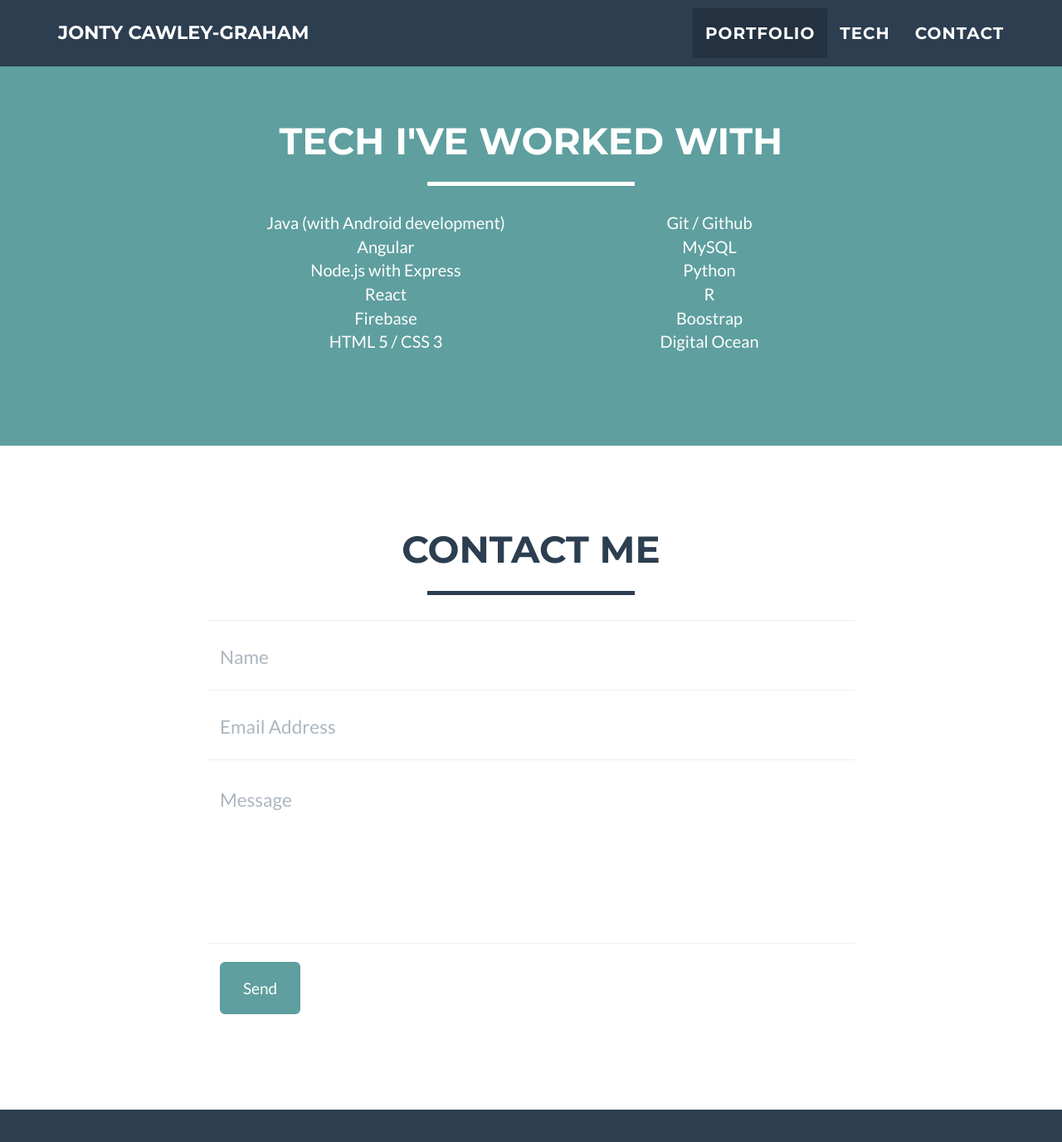
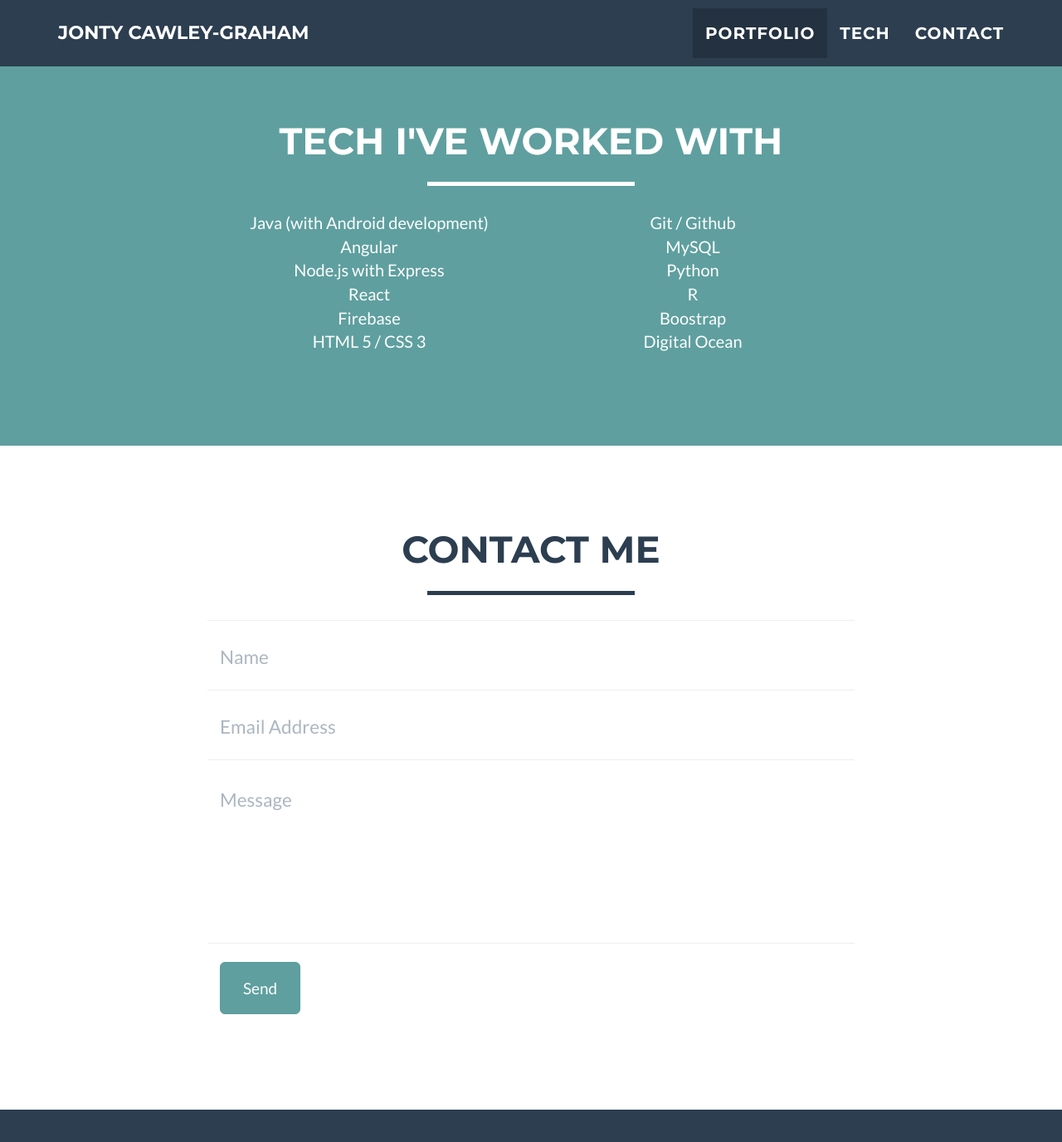
Before and after one commit to jontycg/jontycg, a Jekyll site: the page built from index.html, in a window 1280 px wide and 1400 px high, scrolled down 1620 px. Shown: the top 1376 px of the window at 83% size. Built offline with Jekyll 4.4.1, drawn with Linux system fonts in a browser that asks for light colours.

Commit message:
Fixed an alignment issue on mobile and removed theme readme

```diff
--- a/_includes/css/main.css
+++ b/_includes/css/main.css
@@ -19,7 +19,9 @@ li {
 p.small {
     font-size: 16px;
 }
-
+ul{
+    padding-left: 0px !important;
+}
 a,
 a:hover,
 a:focus,
```
